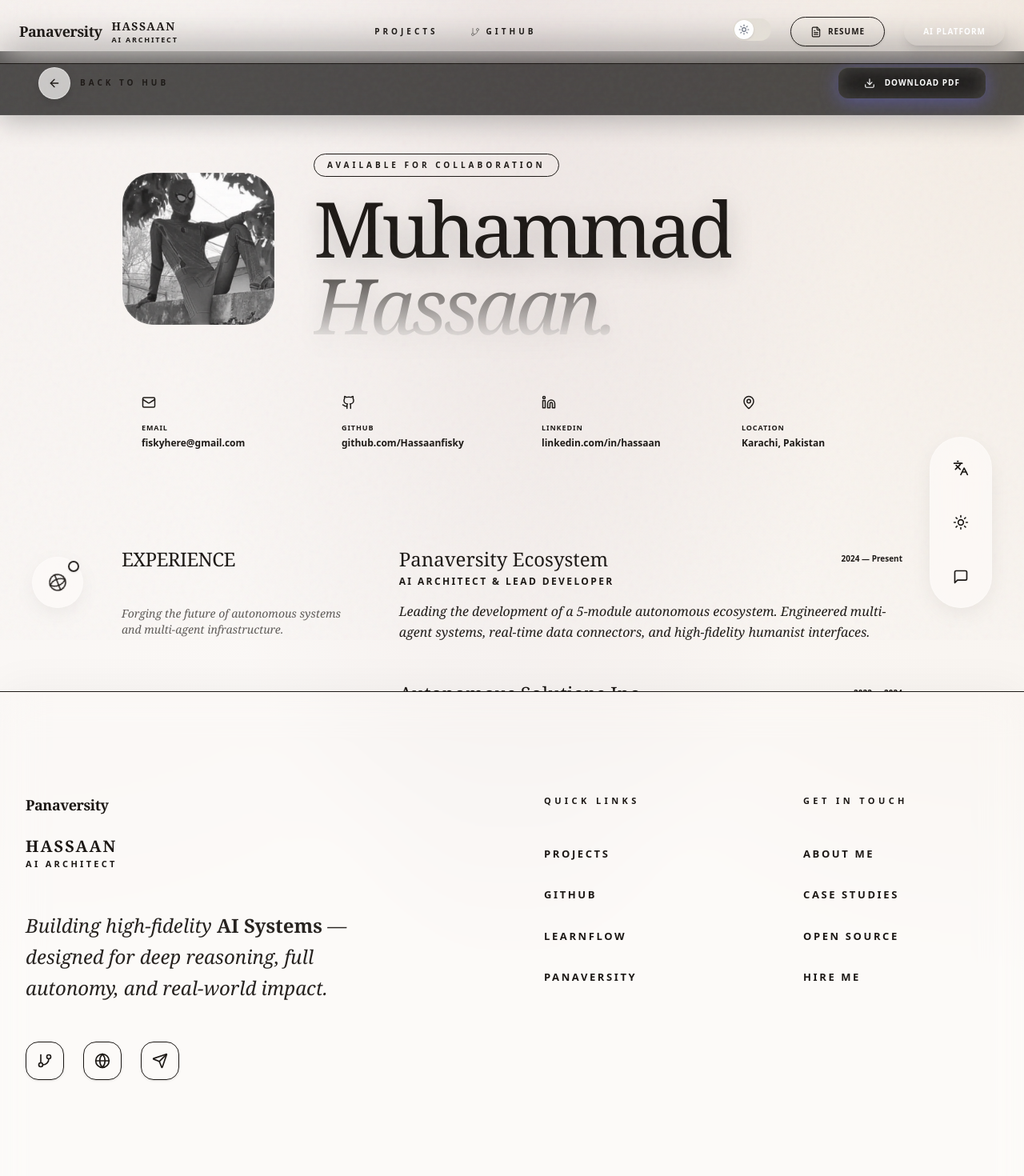
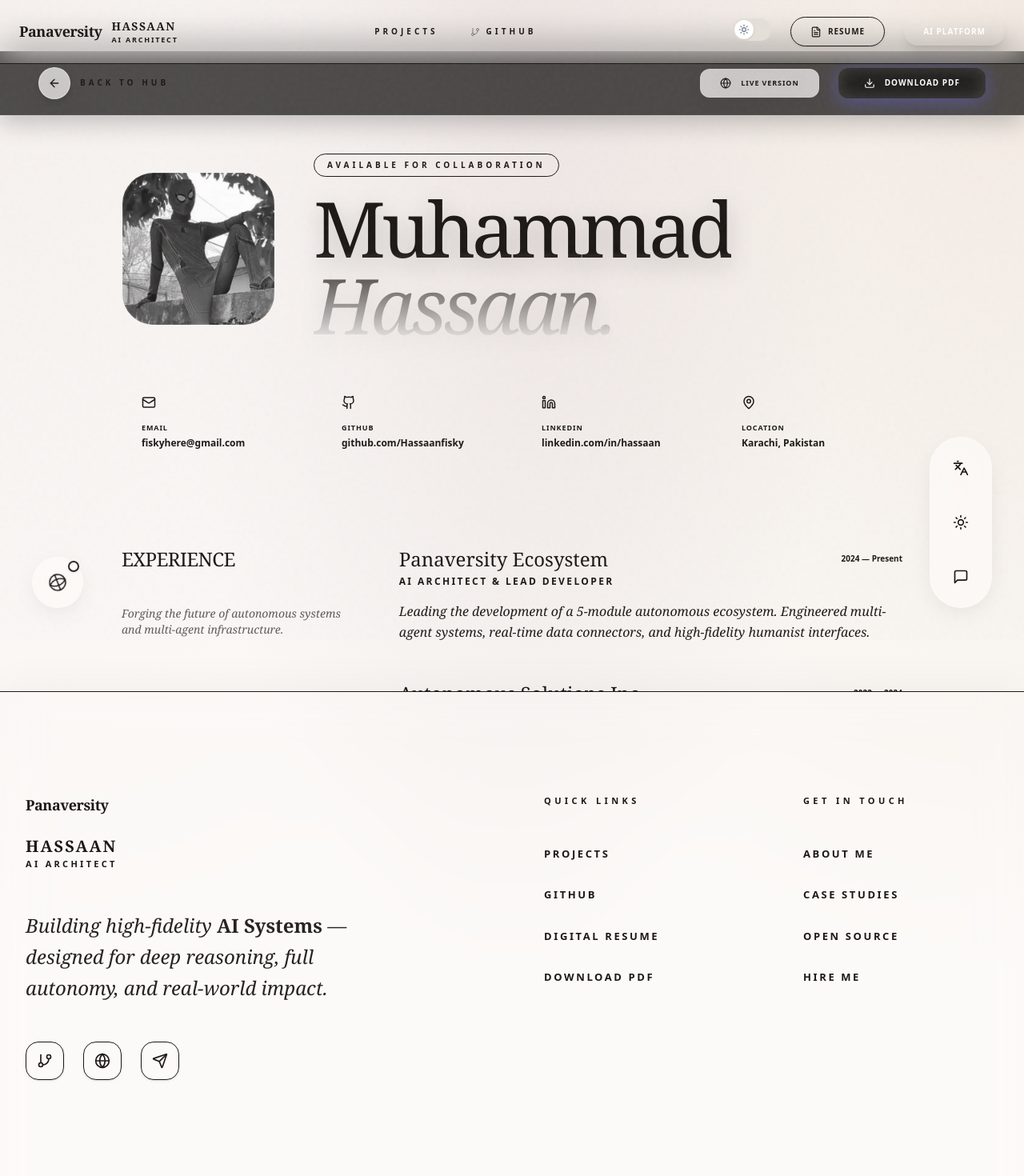
Before and after one commit to HassaanFisky/hassaanfisky-panaversity-portfolio, a Next.js app in the folder hackathon-0/frontend/: page /resume in a window 1280 px wide. Shown: the top 1470 px of the page at 80% size. Built offline with nearby package versions, Linux system fonts and the light colour scheme.

Commit message:
feat(h0): Enhanced resume integration with dual-mode navigation and updated verified production links.

```diff
--- a/hackathon-0/frontend/app/resume/page.tsx
+++ b/hackathon-0/frontend/app/resume/page.tsx
@@ -1,7 +1,7 @@
 "use client";
 
 import { motion } from "framer-motion";
-import { ArrowLeft, Download, Mail, Github, Linkedin, MapPin } from "lucide-react";
+import { ArrowLeft, Download, Mail, Github, Linkedin, MapPin, Globe } from "lucide-react";
 import Link from "next/link";
 import React from "react";
 
@@ -40,6 +40,19 @@ export default function ResumePage() {
             Back to Hub
           </Link>
 
+          <div className="flex items-center gap-6">
+            <motion.a
+              href="https://hassaan-resume.vercel.app/"
+              target="_blank"
+              rel="noopener noreferrer"
+              whileHover={{ scale: 1.05, y: -2 }}
+              whileTap={{ scale: 0.93 }}
+              className="px-6 py-2.5 rounded-xl border border-white/10 glass-apple text-[9px] font-black uppercase tracking-widest text-text-primary hover:border-accent/40 transition-all flex items-center gap-3"
+            >
+              <Globe size={14} className="text-accent" />
+              Live Version
+            </motion.a>
+
             <motion.a
               href={PDF_PATH}
               download="Hassaan_Resume.pdf"
@@ -55,6 +68,7 @@ export default function ResumePage() {
               <Download size={14} />
               Download PDF
             </motion.a>
+          </div>
         </div>
       </nav>
 
--- a/hackathon-0/frontend/components/Footer.tsx
+++ b/hackathon-0/frontend/components/Footer.tsx
@@ -57,8 +57,8 @@ export function Footer() {
               {/* CHANGED: "Architecture" → "Projects", "Skill Library" → "GitHub", etc. */}
               <FooterLink href="#hackathon-grid" label="Projects" />
               <FooterLink href="https://github.com/HassaanFisky" label="GitHub" />
-              <FooterLink href="https://learnflow-platform-h3.vercel.app" label="LearnFlow" />
-              <FooterLink href="https://panaversity.org/hackathons" label="Panaversity" />
+              <FooterLink href="https://hassaan-resume.vercel.app/" label="Digital Resume" />
+              <FooterLink href="/resume" label="Download PDF" />
             </ul>
           </div>
 
--- a/hackathon-0/frontend/components/Hero.tsx
+++ b/hackathon-0/frontend/components/Hero.tsx
@@ -58,16 +58,26 @@ export function Hero() {
           </p>
         </MotionDiv>
 
-        <MotionDiv variants={fadeUp} className="flex flex-col sm:flex-row items-center justify-center gap-12">
+        <MotionDiv variants={fadeUp} className="flex flex-col xl:flex-row items-center justify-center gap-12">
+          <div className="flex flex-col md:flex-row items-center gap-8">
             <button
               id="hero-view-projects-btn"
               onClick={() => document.getElementById("hackathon-grid")?.scrollIntoView({ behavior: "smooth" })}
-            className="group relative px-14 py-7 bg-text-primary text-bg-base rounded-3xl font-black text-[13px] uppercase tracking-[0.4em] flex items-center gap-5 shadow-float transition-all hover:-translate-y-2 hover:bg-accent active:scale-95 active:translate-y-0 overflow-hidden"
+              className="group relative px-14 py-7 bg-text-primary text-bg-base rounded-3xl font-black text-[13px] uppercase tracking-[0.4em] flex items-center gap-5 shadow-float transition-all hover:-translate-y-2 hover:bg-accent active:scale-95 active:translate-y-0 overflow-hidden w-full md:w-auto text-center"
             >
               <div className="absolute inset-0 bg-gradient-to-r from-transparent via-white/10 to-transparent -translate-x-full group-hover:translate-x-full transition-transform duration-1000" />
               <span className="relative z-10">View My Projects</span>
               <ArrowRight className="w-5 h-5 relative z-10 group-hover:translate-x-2 transition-transform duration-300" strokeWidth={3} />
             </button>
+
+            <Link
+              href="/resume"
+              className="group px-10 py-5 rounded-3xl glass-apple border border-white/10 text-[11px] font-black uppercase tracking-[0.3em] text-text-muted hover:text-text-primary transition-all flex items-center gap-4 hover:border-white/20 w-full md:w-auto justify-center"
+            >
+              Explore Resume
+              <div className="w-8 h-[1px] bg-accent/40 group-hover:w-12 transition-all" />
+            </Link>
+          </div>
 
           <div className="flex items-center gap-12 px-10 py-6 glass-apple border-white/20 rounded-[2rem] shadow-float">
             <div className="flex items-center gap-5 group">
```
Lines whose indentation alone changed are shown as unchanged.
